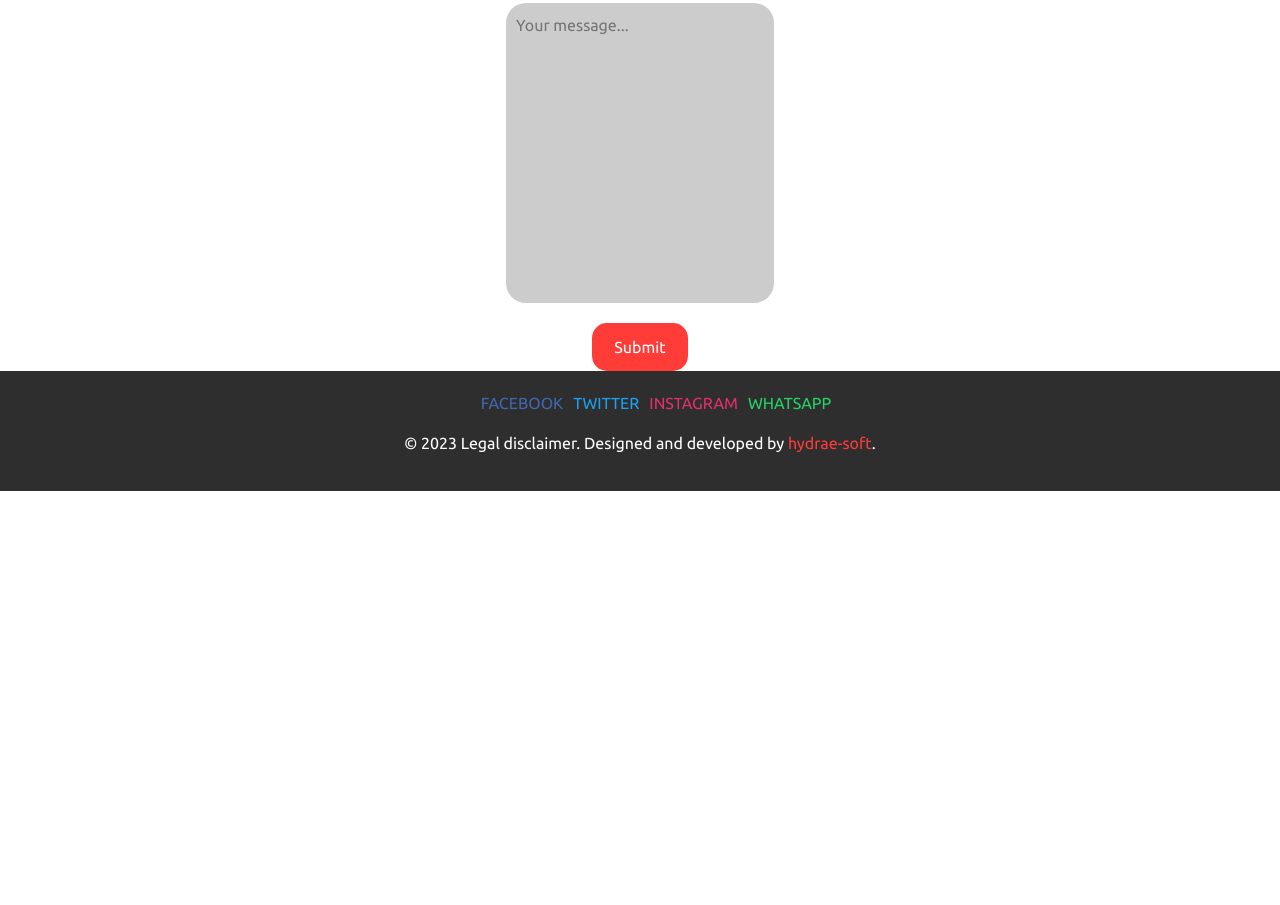
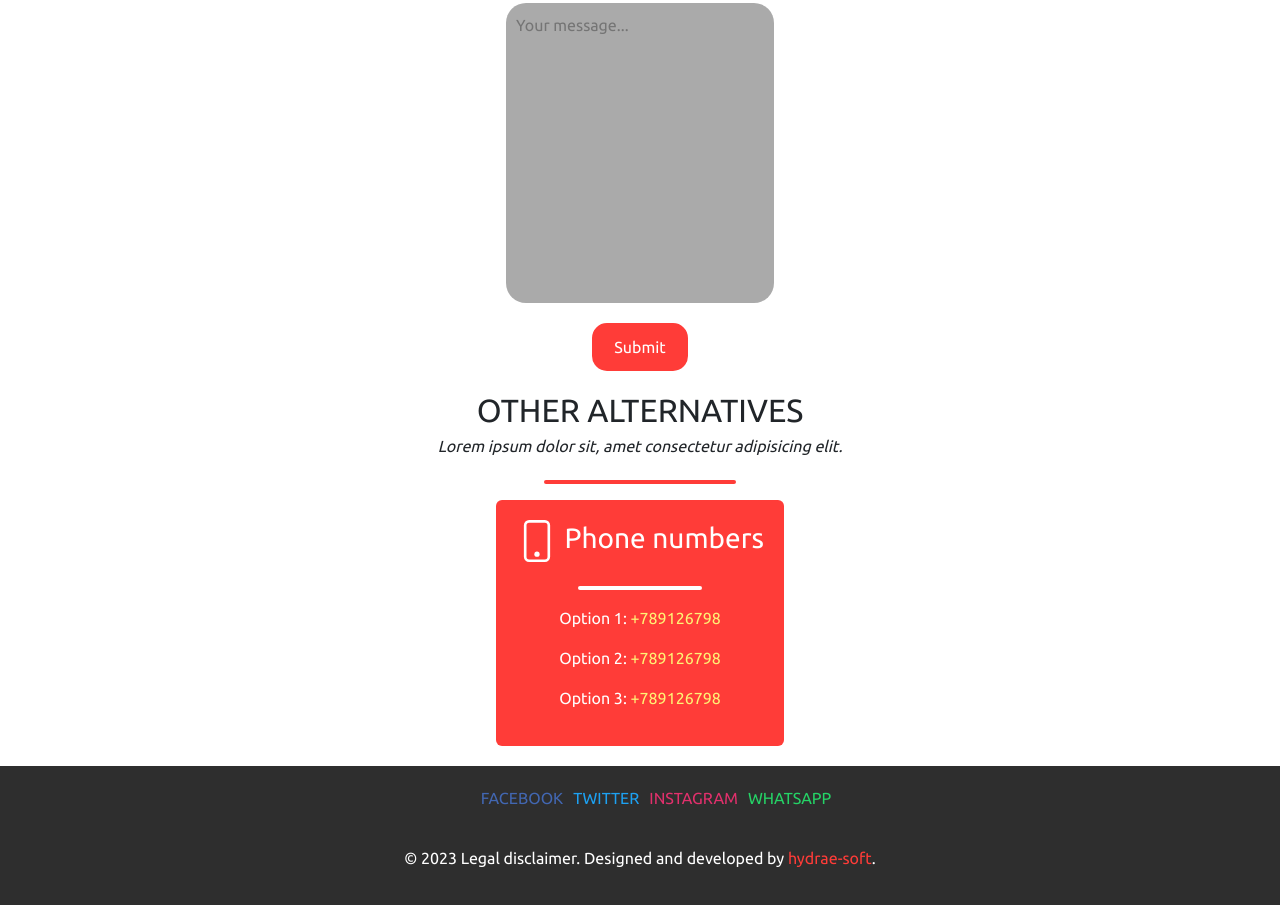
Before and after one commit to lftdev/Proyecto-Coder, a plain HTML site: page pages/contact.html in a window 1280 px wide. Shown: the part 399-1304 px from the top of the page. Before the commit the page ends 900 px from the top, so only its background shows below. Drawn offline with nearby package versions, Linux system fonts and the light colour scheme.

Commit message:
Improvements on Contact page.

```diff
--- a/pages/contact.html
+++ b/pages/contact.html
@@ -63,6 +63,33 @@
         </form>
       </div>
     </main>
+    <section id="section-contact-alternatives" class="flex-container">
+      <div class="div-section-head">
+        <h2>OTHER ALTERNATIVES</h2>
+        <h6>Lorem ipsum dolor sit, amet consectetur adipisicing elit.</h6>
+      </div>
+      <hr class="hr-type1 rounded">
+      <div class="div-section-content">
+        <div class="flex-container rounded">
+          <h3>
+            <svg xmlns="http://www.w3.org/2000/svg" width="16" height="16" fill="currentColor" class="bi bi-phone" viewBox="0 0 16 16">
+              <path d="M11 1a1 1 0 0 1 1 1v12a1 1 0 0 1-1 1H5a1 1 0 0 1-1-1V2a1 1 0 0 1 1-1h6zM5 0a2 2 0 0 0-2 2v12a2 2 0 0 0 2 2h6a2 2 0 0 0 2-2V2a2 2 0 0 0-2-2H5z"/>
+              <path d="M8 14a1 1 0 1 0 0-2 1 1 0 0 0 0 2z"/>
+            </svg>
+            Phone numbers
+          </h3>
+          <hr class="hr-type2 rounded">
+          <p>
+            Option 1: <a href="tel:+789126798">+789126798</a>
+          <p>
+            Option 2: <a href="tel:+789126798">+789126798</a>
+          </p>
+          <p>
+            Option 3: <a href="tel:+789126798">+789126798</a>
+          </p>
+        </div>
+      </div>
+    </section>
     <footer class="flex-container">
       <nav class="social-nav">
         <ul class="flex-container">
--- /dev/null
+++ b/scss/partials/_contact.scss
@@ -0,0 +1,17 @@
+#section-contact-alternatives .div-section-content {
+    div:nth-of-type(odd) {
+        background-color: $color1;
+        color: white;
+        padding: 20px;
+        &.flex-container {
+            flex-direction: column;
+        }
+        a {
+            color: $color2;
+        }
+        .bi {
+            width: 1.5em;
+            height: 1.5em;
+        }
+    }
+}
--- a/scss/partials/_structure.scss
+++ b/scss/partials/_structure.scss
@@ -1,16 +1,26 @@
 $color1: #ff3c38;
 $color2: #fff275;
 $color3: #2e2e2e;
-$color4: #cccccc;
+$color4: #aaaaaa;
 $transparent-black: rgba(0, 0, 0, 0.6);
 /* GENERAL */
-html,
+html {
+  height: 100%;
+  &.on-modal-show {
+    overflow: hidden;
+  }
+}
+main.flex-container {
+  flex-direction: column;
+}
 body {
   height: 100%;
-}
-body {
   font-family: "Ubuntu", sans-serif;
   section {
+    margin: 20px 0;
+    &.flex-container {
+      flex-direction: column;
+    }
     .btn-type1 {
       margin: 20px 0;
     }
@@ -20,11 +30,17 @@ li {
   list-style: none;
 }
 hr {
-  width: 25vh;
   height: 4px;
   border: none;
   opacity: 1;
-  background-color: $color1;
+  &.hr-type1 {
+    background-color: $color1;
+    width: 15%;
+  }
+  &.hr-type2 {
+    background-color: white;
+    width: 50%;
+  }
 }
 a {
   text-decoration: none;
@@ -45,6 +61,7 @@ img {
 }
 form {
   &.flex-container {
+    flex-direction: column;
     gap: 20px;
   }
   .text-input {
@@ -55,7 +72,7 @@ form {
     outline: none;
     width: 100%;
     &:focus {
-      background-color: white;
+      background-color: #dddddd;
     }
   }
   textarea {
@@ -126,11 +143,6 @@ input[type="submit"] {
   ul.flex-container {
     gap: 10px;
   }
-}
-main.flex-container,
-section.flex-container,
-form.flex-container {
-  flex-direction: column;
 }
 .div-section-head {
   text-align: center;
--- a/scss/style.scss
+++ b/scss/style.scss
@@ -4,10 +4,8 @@
 @import "./partials/about";
 @import "./partials/gallery";
 @import "./partials/news";
+@import "./partials/contact";
 /* SCRIPTS */
-.on-modal-show {
-  overflow: hidden;
-}
 .sw-color-on-scroll #btn-menu {
   span {
     background-color: $color1;
```
Also changed, not shown: index.html (+3 -3 lines), pages/gallery.html (+1 -1 lines), css/style.css, 1 other file.
